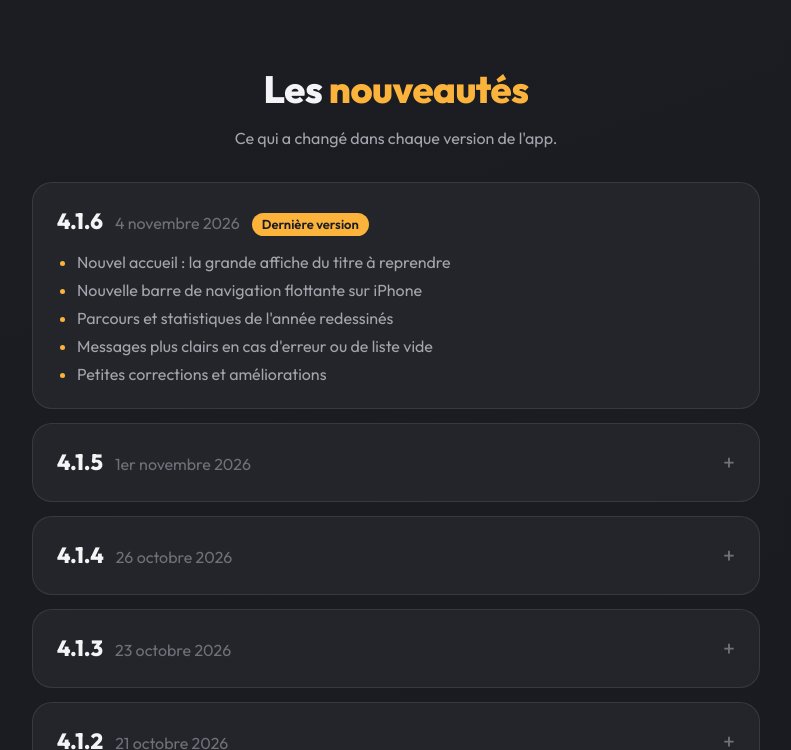
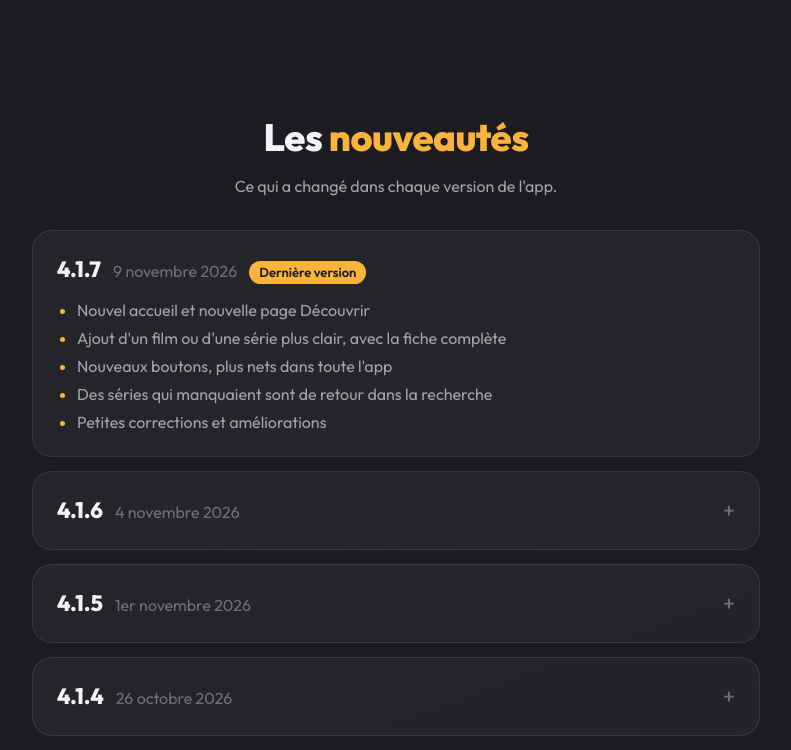
Before and after one commit to sylv42240/watchlist, a plain HTML site: page index.html in a window 1280 px wide. Shown: the part 2755-3505 px from the top of the page, without its empty margins (244-1035 px from the left). Drawn offline with nearby package versions, Linux system fonts and the light colour scheme.

Commit message:
[FEATURE] 4.1.7 changelog, Discover card

```diff
--- a/index.html
+++ b/index.html
@@ -154,7 +154,7 @@
       <div class="card"><div class="ico"><i data-lucide="import"></i></div><h3>Import depuis une autre app</h3><p>Vous venez de TV Time, Letterboxd ou IMDb ? Récupérez votre historique en un fichier : films, séries, épisodes vus et notes.</p></div>
       <div class="card"><div class="ico"><i data-lucide="clapperboard"></i></div><h3>Votre Watch List</h3><p>À voir, en cours, vus. Cochez un épisode, une saison ou un film en un geste et reprenez là où vous en étiez.</p></div>
       <div class="card"><div class="ico"><i data-lucide="star"></i></div><h3>Notes et Top 5</h3><p>Notez en étoiles ou en chiffres, ou pas du tout. Classez vos 5 préférés et partagez-les.</p></div>
-      <div class="card"><div class="ico"><i data-lucide="search"></i></div><h3>Découvrir</h3><p>Recherche avec filtres par genre et par année, tendances, top 10, recommandations tirées de vos goûts.</p></div>
+      <div class="card"><div class="ico"><i data-lucide="search"></i></div><h3>Découvrir</h3><p>Les titres populaires en grand, recherche avec filtres par genre et par année, tendances, top 10, recommandations tirées de vos goûts, et la fiche complète avant même d'ajouter un titre.</p></div>
       <div class="card"><div class="ico"><i data-lucide="tv"></i></div><h3>Où regarder</h3><p>Directement sur la fiche : les plateformes qui proposent chaque titre dans votre pays, gratuitement, en abonnement, en location ou à l'achat.</p></div>
       <div class="card"><div class="ico"><i data-lucide="bell"></i></div><h3>Rappels et sorties</h3><p>Une notification le jour de sortie d'un film ou d'une saison, des rappels à l'heure de votre choix, et un rappel pour reprendre la série que vous avez laissée.</p></div>
       <div class="card"><div class="ico"><i data-lucide="flame"></i></div><h3>Jours de suite</h3><p>Regardez chaque jour pour faire grandir votre série et débloquer les flammes de 3, 7 et 30 jours.</p></div>
@@ -192,7 +192,18 @@
 
     <!-- New version: copy this block on top, move the "Dernière version" tag to it, and turn the previous one into a <details class="release"> with a <summary>. -->
     <article class="release">
-      <div class="head"><h3>4.1.6</h3><time datetime="2026-11-04">4 novembre 2026</time><span class="tag">Dernière version</span></div>
+      <div class="head"><h3>4.1.7</h3><time datetime="2026-11-09">9 novembre 2026</time><span class="tag">Dernière version</span></div>
+      <ul>
+        <li>Nouvel accueil et nouvelle page Découvrir</li>
+        <li>Ajout d'un film ou d'une série plus clair, avec la fiche complète</li>
+        <li>Nouveaux boutons, plus nets dans toute l'app</li>
+        <li>Des séries qui manquaient sont de retour dans la recherche</li>
+        <li>Petites corrections et améliorations</li>
+      </ul>
+    </article>
+
+    <details class="release">
+      <summary><h3>4.1.6</h3><time datetime="2026-11-04">4 novembre 2026</time></summary>
       <ul>
         <li>Nouvel accueil : la grande affiche du titre à reprendre</li>
         <li>Nouvelle barre de navigation flottante sur iPhone</li>
@@ -200,7 +211,7 @@
         <li>Messages plus clairs en cas d'erreur ou de liste vide</li>
         <li>Petites corrections et améliorations</li>
       </ul>
-    </article>
+    </details>
 
     <details class="release">
       <summary><h3>4.1.5</h3><time datetime="2026-11-01">1er novembre 2026</time></summary>
```
